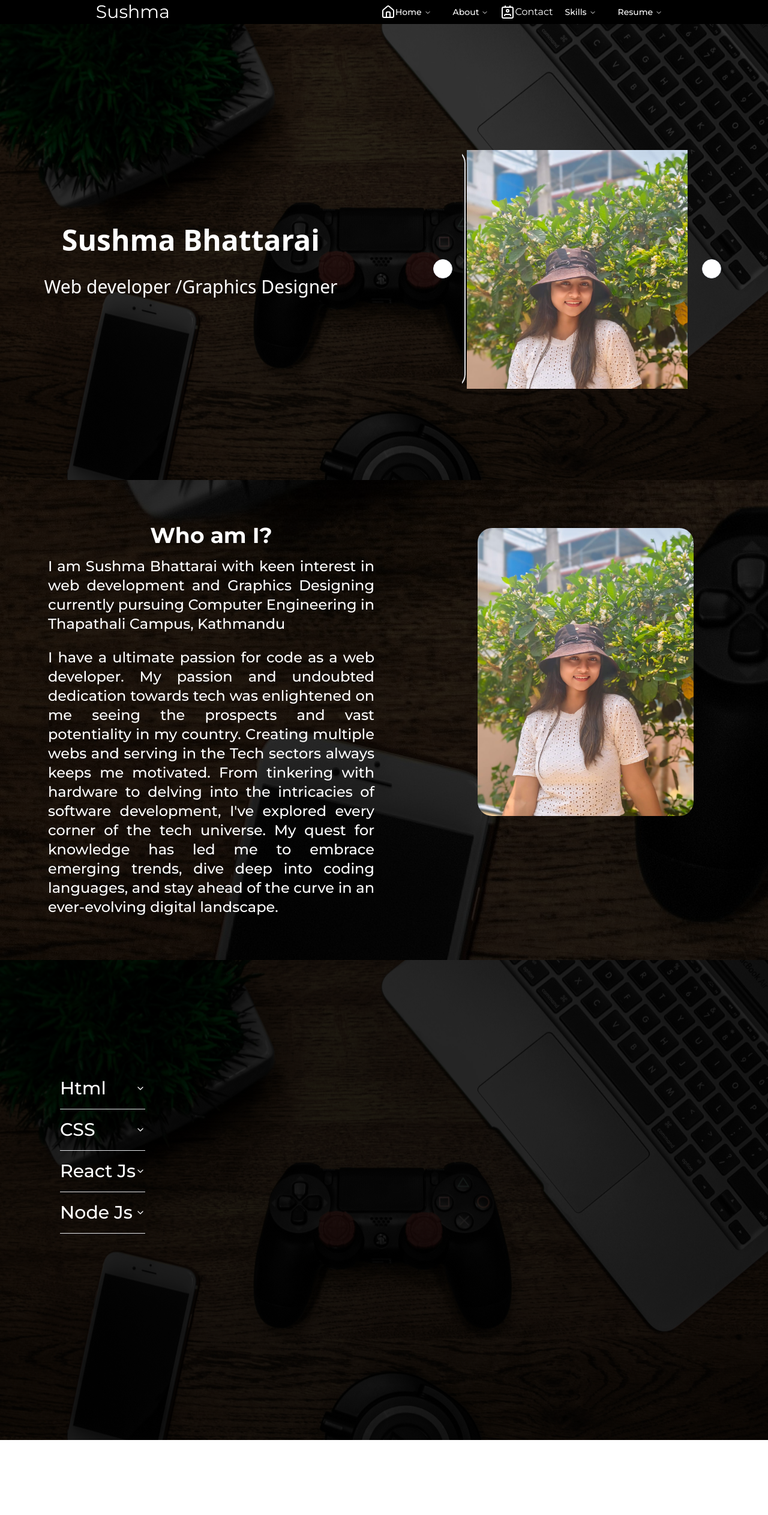
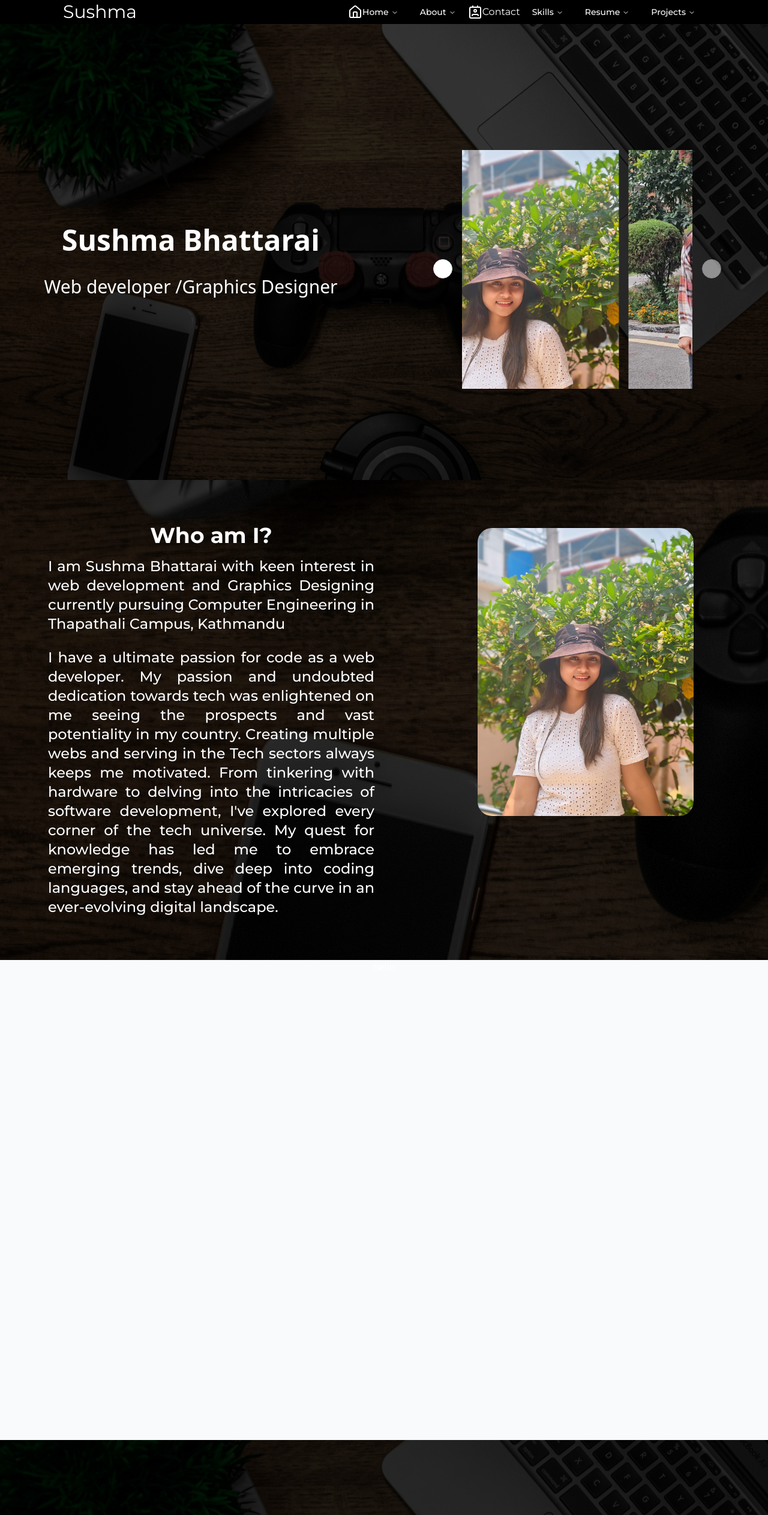
Before and after one commit to bhattaraisushma/Portfolio_, a React (Vite) app in the folder frontend/: page / in a window 1280 px wide. Shown: the top 2525 px of the page at 60% size. Before the commit the page ends 2400 px from the top, so only its background shows below. Built offline with nearby package versions, Linux system fonts and the light colour scheme.

Commit message:
projects

```diff
--- a/frontend/src/components/Home.jsx
+++ b/frontend/src/components/Home.jsx
@@ -10,6 +10,7 @@ import {
 import Autoplay from "embla-carousel-autoplay"
 import About from './About'
 import Skill from './Skill'
+import Project from './Project'
 
 const Home = () => {
   return (
@@ -46,6 +47,7 @@ const Home = () => {
     </div>
     </div>
     <About/>
+    <Project/>
     <Skill/>
     </>
   )
--- a/frontend/src/components/Navbar.jsx
+++ b/frontend/src/components/Navbar.jsx
@@ -121,6 +121,12 @@ const Navbar = () => {
         <NavigationMenuTrigger className='bg-black text-white'>Resume</NavigationMenuTrigger></NavLink>
 
 </NavigationMenuItem>
+<NavigationMenuItem>
+      <Link to ='/project' smooth={true} duration={1000}>
+
+        <NavigationMenuTrigger className='bg-black text-white'>Projects</NavigationMenuTrigger></Link>
+
+</NavigationMenuItem>
   </NavigationMenuList>
 </NavigationMenu>
   ):(
@@ -160,8 +166,9 @@ const Navbar = () => {
 
 
       </DropdownMenuItem>
-      <DropdownMenuItem>  <NavigationMenuItem>
-      <Link to ='/skill' smooth={true} duration={1000}>
+      <DropdownMenuItem>
+        <NavigationMenuItem>
+      <Link to ='/project' smooth={true} duration={1000}>
 
         <NavigationMenuTrigger className='bg-black text-white'>Projects</NavigationMenuTrigger></Link>
 
--- /dev/null
+++ b/frontend/src/components/Project.jsx
@@ -0,0 +1,11 @@
+import React from 'react'
+
+const Project = () => {
+  return (
+    <div id='/project' className='h-screen w-full bg-slate-50'>
+      hello
+    </div>
+  )
+}
+
+export default Project
```
Also changed, not shown: frontend/src/components/data.js (added).
